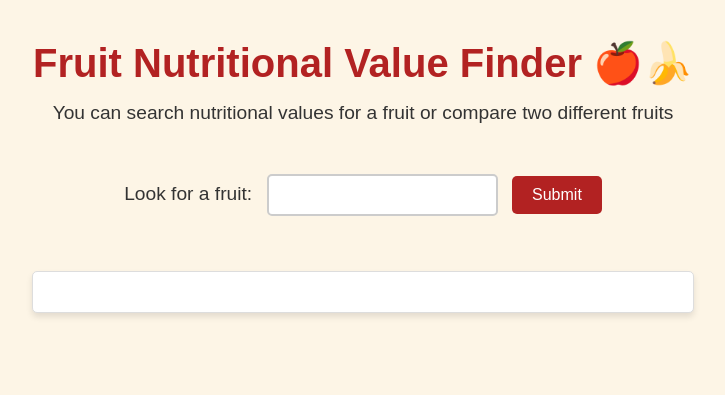
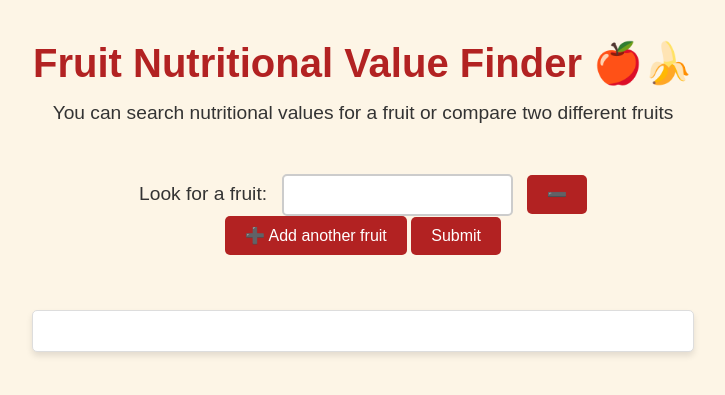
Before and after one commit to TimotheChiesi/Fruit-Ninja, a Flask app: page / in a window 1280 px wide. Shown: the top 395 px of the page, without its empty margins (277-1002 px from the left). Run offline with Flask 3, Linux system fonts and the light colour scheme.

Commit message:
added fruit comparison

```diff
--- a/app/static/js/script.js
+++ b/app/static/js/script.js
@@ -1,24 +1,58 @@
 document.addEventListener('DOMContentLoaded', function() {
-    // Clear the input field on page load
-    document.getElementById('fruit').value = '';
+    const fruitForm = document.getElementById('fruit-form');
+    const fruitFields = document.getElementById('fruit-fields');
+    const addFruitBtn = document.getElementById('add-fruit-btn');
+
+    // Add another fruit input field dynamically
+    addFruitBtn.addEventListener('click', () => {
+        const fruitGroup = document.createElement('div');
+        fruitGroup.classList.add('fruit-group');
+        fruitGroup.innerHTML = `
+            <label for="fruit">Look for another fruit:</label>
+            <input type="text" class="fruit-input" name="fruit" required>
+            <button type="button" class="remove-fruit-btn">➖</button>
+        `;
+        fruitFields.appendChild(fruitGroup);
+
+        // Attach event listener to the new remove button
+        const removeBtn = fruitGroup.querySelector('.remove-fruit-btn');
+        removeBtn.addEventListener('click', () => {
+            fruitGroup.remove();
+        });
     });
 
-document.getElementById('fruit-form').addEventListener('submit', async function(event) {
+    // Remove fruit input field
+    fruitFields.addEventListener('click', function(event) {
+        if (event.target.classList.contains('remove-fruit-btn')) {
+            const fruitGroup = event.target.parentElement;
+            fruitGroup.remove();
+        }
+    });
+
+    // Submit the form and handle multiple fruits
+    fruitForm.addEventListener('submit', async function(event) {
         event.preventDefault();
-    const fruit = document.getElementById('fruit').value;
+        const fruitInputs = document.querySelectorAll('.fruit-input');
+        const fruits = Array.from(fruitInputs).map(input => input.value);
+
+        const resultDiv = document.getElementById('result');
+        resultDiv.innerHTML = ''; // Clear previous results
+
+        for (const fruit of fruits) {
+            try {
                 const response = await fetch('/get_nutrition', {
                     method: 'POST',
                     headers: {
                         'Content-Type': 'application/x-www-form-urlencoded',
                     },
-        body: new URLSearchParams({fruit}),
+                    body: new URLSearchParams({ fruit }),
                 });
 
-    const resultDiv = document.getElementById('result');
                 if (response.ok) {
                     const data = await response.json();
-        resultDiv.innerHTML = `
-            <h2>Nutrition Information for ${data.name}</h2>
+                    const nutritionInfo = `
+                        <div class="fruit-result">
+                            <h2>${data.name}</h2>
                             <ul>
                                 <li>Calories: ${data.nutritions.calories}</li>
                                 <li>Carbohydrates: ${data.nutritions.carbohydrates}g</li>
@@ -26,11 +60,17 @@ document.getElementById('fruit-form').addEventListener('submit', async function(
                                 <li>Fat: ${data.nutritions.fat}g</li>
                                 <li>Sugar: ${data.nutritions.sugar}g</li>
                             </ul>
-            <h3>Fruit Image</h3>
                             <img src="${data.image_url}" alt="Image of ${data.name}" />
+                        </div>
                     `;
+                    resultDiv.innerHTML += nutritionInfo;
                 } else {
                     const errorData = await response.json();
-        resultDiv.innerHTML = `<p style="color:red;">${errorData.error}</p>`;
+                    resultDiv.innerHTML += `<p style="color:red;">Error for ${fruit}: ${errorData.error}</p>`;
+                }
+            } catch (error) {
+                resultDiv.innerHTML += `<p style="color:red;">An error occurred for ${fruit}.</p>`;
+            }
         }
     });
+});
--- a/app/templates/index.html
+++ b/app/templates/index.html
@@ -10,12 +10,21 @@
 <body>
     <h1>Fruit Nutritional Value Finder 🍎🍌</h1>
     <a>You can search nutritional values for a fruit or compare two different fruits</a>
+
+    <!-- Fruit Form -->
     <form id="fruit-form">
-        <label for="fruit">Look for a fruit:</label>
-        <input type="text" id="fruit" name="fruit" required>
+        <div id="fruit-fields" class="fruit-fields">
+            <div class="fruit-group">
+                <label for="fruit">Look for a fruit:</label>
+                <input type="text" class="fruit-input" name="fruit" required>
+                <button type="button" class="remove-fruit-btn">➖</button>
+            </div>
+        </div>
+        <button type="button" id="add-fruit-btn">➕ Add another fruit</button>
         <button type="submit">Submit</button>
     </form>
 
+    <!-- Result Display -->
     <div id="result"></div>
 
     <script src="{{ url_for('static', filename='js/script.js') }}"></script>
```
Also changed, not shown: app/static/css/styles.css (+40 -0 lines), README.md. Lines whose indentation alone changed are shown as unchanged.
